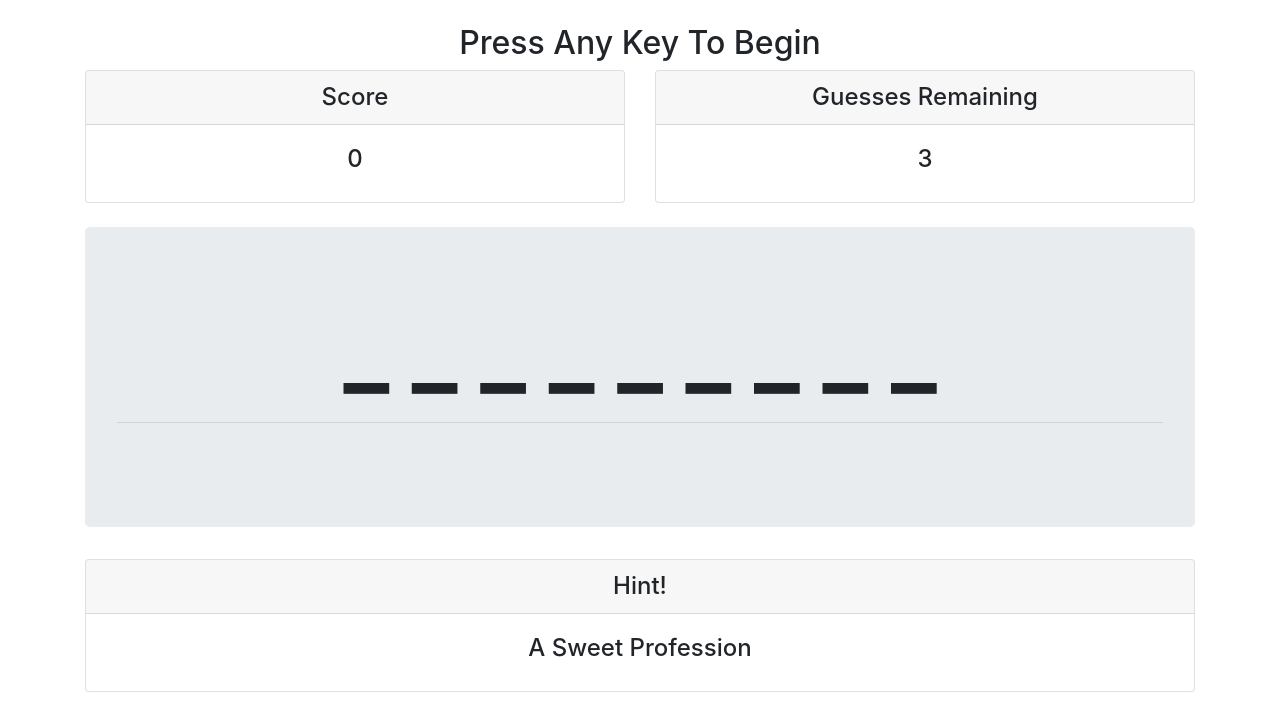
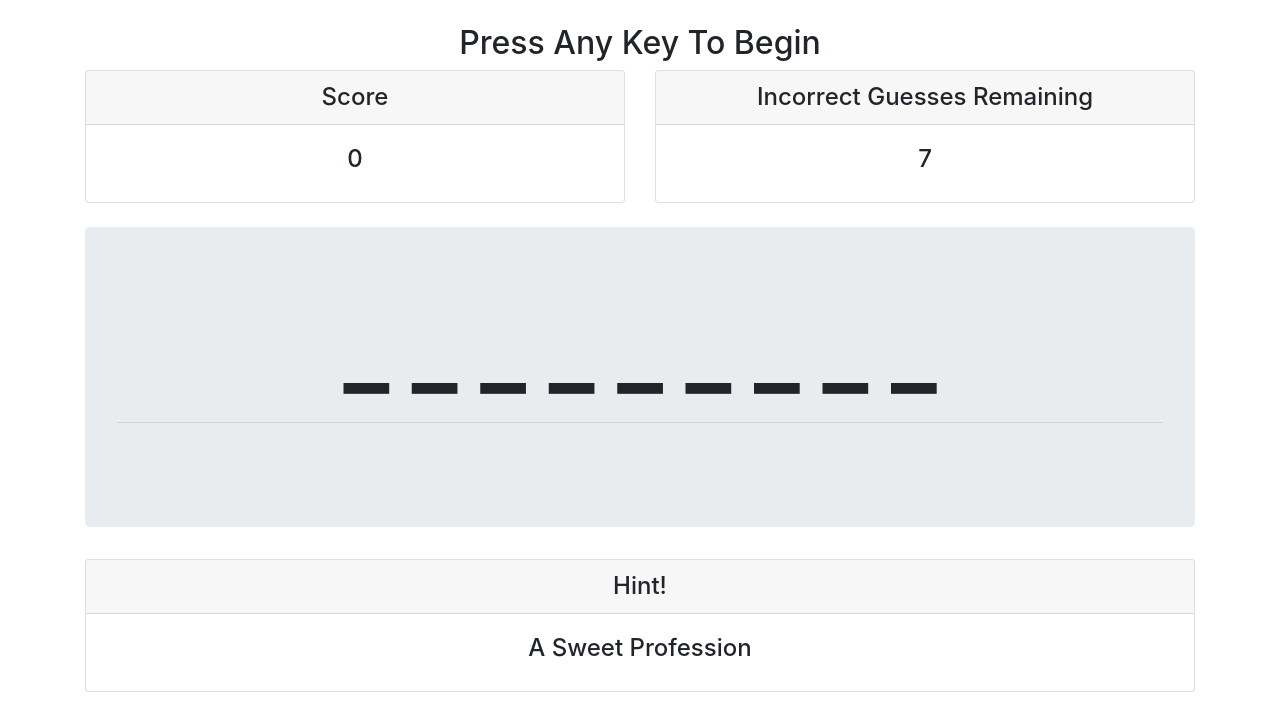
Before and after one commit to lamontblack1/Word-Guess-Game, a plain HTML site: page index.html in a window 1280 px wide. Drawn offline with nearby package versions, Linux system fonts and the light colour scheme.

Commit message:
fixed incorrect guesses label and var

```diff
--- a/assets/javascript/game.js
+++ b/assets/javascript/game.js
@@ -101,7 +101,7 @@ function startNewWord() {
         return 0;
     }
     lettersGuessedWrong = [];
-    guessesRemaining = 3;
+    guessesRemaining = 7;
     currentGuess = "";
     currentWord = wordList[wordListCounter].word;
     currentWord = currentWord.toUpperCase();
--- a/index.html
+++ b/index.html
@@ -29,7 +29,7 @@
             </div>
             <div class="col-md-6">
                 <div class="card">
-                    <h4 class="card-header text-center">Guesses Remaining</h4>
+                    <h4 class="card-header text-center">Incorrect Guesses Remaining</h4>
                     <div class="card-body">
                       <div class="text-center">
                         <h4 id="guessesRemainingDisplay">10</h4>
@@ -50,7 +50,7 @@
             <div class="row">
 
                 <div class="col text-center mt-3">
-                    <h2><s  id="incorrectGuesses">a   b    c</s></h2>
+                    <h2><s  id="incorrectGuesses"></s></h2>
                 </div>
             </div>
         </div>
```
